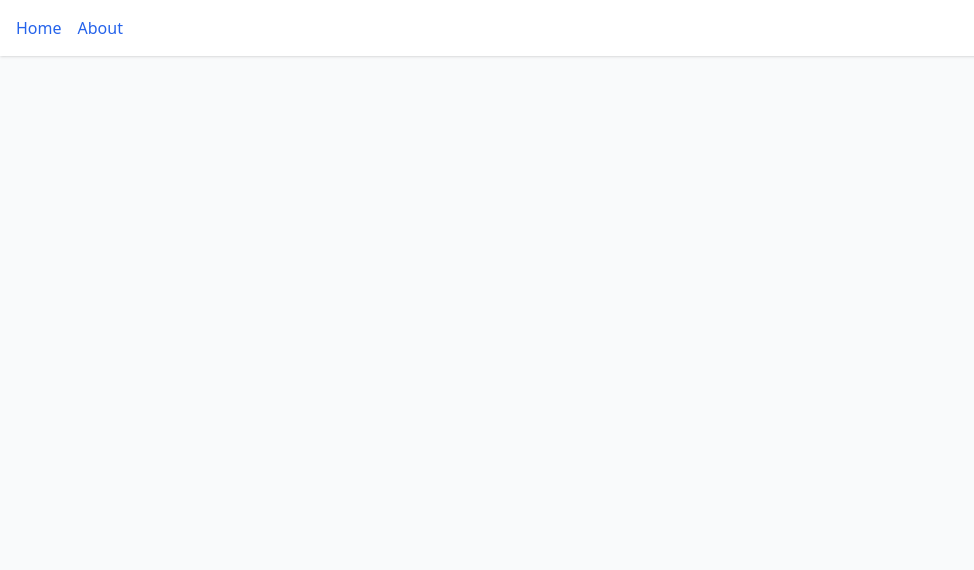
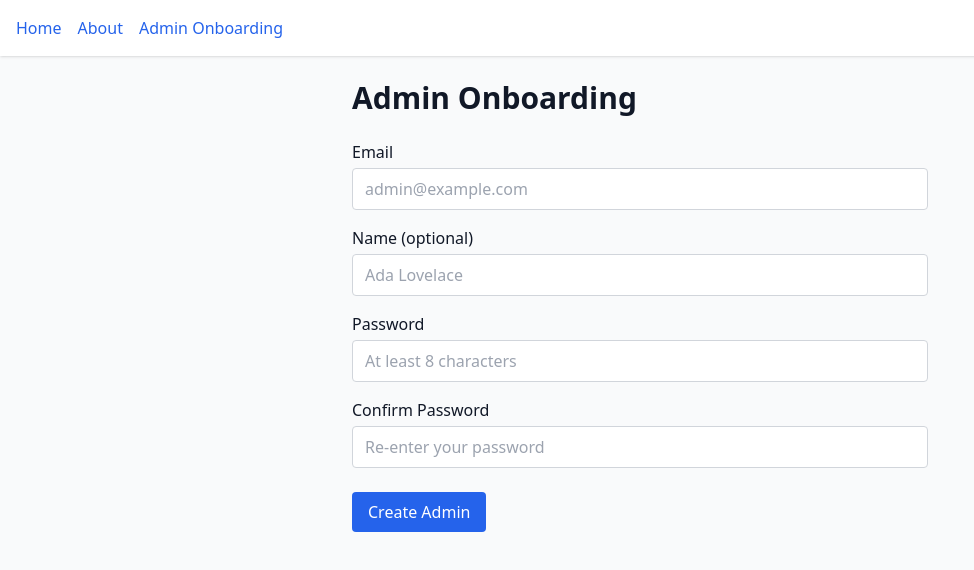
Before and after one commit to bholu-xhawk/xhawk-bholu, a React (Vite) app in the folder apps/web/: page /admin/onboarding in a window 1280 px wide. Before the commit this address had no page. Shown: the top 570 px of the page, without its empty margins (0-974 px from the left). Built offline with nearby package versions, Linux system fonts and the light colour scheme.

Commit message:
XHawk: Add Admin Onboarding UI with stubbed API, routing, and tests

```diff
--- a/apps/web/src/App.jsx
+++ b/apps/web/src/App.jsx
@@ -2,6 +2,7 @@ import React from 'react';
 import { Link, Routes, Route } from 'react-router-dom';
 import Home from './pages/Home.jsx';
 import About from './pages/About.jsx';
+import AdminOnboarding from './pages/AdminOnboarding.jsx';
 
 export default function App() {
   return (
@@ -14,12 +15,16 @@ export default function App() {
           <li>
             <Link className="text-blue-600 hover:underline" to="/about">About</Link>
           </li>
+          <li>
+            <Link className="text-blue-600 hover:underline" to="/admin/onboarding">Admin Onboarding</Link>
+          </li>
         </ul>
       </nav>
       <main className="p-6">
         <Routes>
           <Route path="/" element={<Home />} />
           <Route path="/about" element={<About />} />
+          <Route path="/admin/onboarding" element={<AdminOnboarding />} />
         </Routes>
       </main>
     </div>
--- /dev/null
+++ b/apps/web/src/mocks/adminApi.js
@@ -0,0 +1,72 @@
+/*
+ * Stubbed Admin API client for the web app.
+ *
+ * This module intentionally isolates the API surface so it can be swapped
+ * to a real network client when backend role support and client auth exist.
+ *
+ * To replace with a real implementation in the future:
+ * - Export the same `createAdmin(payload[, options])` function below.
+ * - Use `fetch` (or your HTTP client of choice) to call a backend endpoint
+ *   such as POST /api/admins or POST /api/users with role=admin.
+ * - Thread an auth token when available, e.g.:
+ *     fetch('/api/admins', {
+ *       method: 'POST',
+ *       headers: {
+ *         'Content-Type': 'application/json',
+ *         'Authorization': `Bearer ${token}`,
+ *       },
+ *       body: JSON.stringify(payload),
+ *     })
+ *
+ * Keep the return value shape consistent where possible to avoid UI churn.
+ */
+
+/**
+ * Simulate network latency.
+ * @param {number} ms
+ * @returns {Promise<void>}
+ */
+function delay(ms) {
+  return new Promise((resolve) => setTimeout(resolve, ms));
+}
+
+/**
+ * Create an admin user (stubbed).
+ *
+ * @param {{ email: string, name?: string|null, password: string }} payload
+ * @returns {Promise<{ id: string, email: string, name: string|null, role: 'admin', createdAt: string }>}
+ */
+export async function createAdmin(payload) {
+  const { email, name = null, password } = payload || {};
+
+  // Minimal client-side sanity; the page performs validation but guard here too.
+  if (!email || !password) {
+    throw new Error('Missing required fields');
+  }
+
+  // Simulate network latency
+  await delay(400);
+
+  // Deterministic failure hooks to exercise error paths during tests/manual QA
+  const shouldFail =
+    (typeof email === 'string' && email.toLowerCase().includes('fail')) ||
+    password === 'rejectme';
+
+  if (shouldFail) {
+    const err = new Error('Failed to create admin');
+    err.code = 'CREATE_ADMIN_FAILED';
+    throw err;
+  }
+
+  // Synthesize an id and echo key fields
+  const idSuffix = Math.random().toString(36).slice(2, 8);
+  const response = {
+    id: `adm_${Date.now().toString(36)}_${idSuffix}`,
+    email,
+    name: name ?? null,
+    role: 'admin',
+    createdAt: new Date().toISOString(),
+  };
+
+  return response;
+}
--- /dev/null
+++ b/apps/web/src/pages/AdminOnboarding.jsx
@@ -0,0 +1,178 @@
+import React, { useState } from 'react';
+import { createAdmin as createAdminApi } from '../mocks/adminApi.js';
+
+export default function AdminOnboarding() {
+  const [form, setForm] = useState({
+    email: '',
+    name: '',
+    password: '',
+    confirmPassword: '',
+  });
+  const [errors, setErrors] = useState({});
+  const [isSubmitting, setIsSubmitting] = useState(false);
+  const [submissionError, setSubmissionError] = useState('');
+  const [successMessage, setSuccessMessage] = useState('');
+
+  const onChange = (e) => {
+    const { name, value } = e.target;
+    setForm((f) => ({ ...f, [name]: value }));
+  };
+
+  function validate(values) {
+    const errs = {};
+    // Email required and format check (simple regex)
+    if (!values.email) {
+      errs.email = 'Email is required';
+    } else {
+      const emailRe = /^[^\s@]+@[^\s@]+\.[^\s@]+$/;
+      if (!emailRe.test(values.email)) {
+        errs.email = 'Enter a valid email address';
+      }
+    }
+
+    // Password min length
+    if (!values.password) {
+      errs.password = 'Password is required';
+    } else if (values.password.length < 8) {
+      errs.password = 'Password must be at least 8 characters';
+    }
+
+    // Confirm password matches
+    if (!values.confirmPassword) {
+      errs.confirmPassword = 'Please confirm your password';
+    } else if (values.password && values.confirmPassword !== values.password) {
+      errs.confirmPassword = 'Passwords do not match';
+    }
+
+    return errs;
+  }
+
+  async function onSubmit(e) {
+    e.preventDefault();
+    setSuccessMessage('');
+    setSubmissionError('');
+
+    const v = validate(form);
+    setErrors(v);
+    if (Object.keys(v).length > 0) return;
+
+    setIsSubmitting(true);
+    try {
+      const payload = { email: form.email, name: form.name || null, password: form.password };
+      const res = await createAdminApi(payload);
+      setSuccessMessage(`Admin created successfully for ${res.email}`);
+      // reset form
+      setForm({ email: '', name: '', password: '', confirmPassword: '' });
+      setErrors({});
+    } catch (err) {
+      setSubmissionError('Something went wrong while creating the admin. Please try again.');
+    } finally {
+      setIsSubmitting(false);
+    }
+  }
+
+  return (
+    <section className="max-w-xl mx-auto">
+      <h1 className="text-3xl font-bold mb-6">Admin Onboarding</h1>
+
+      {successMessage ? (
+        <div className="mb-4 p-3 rounded border border-green-200 bg-green-50 text-green-800" role="status">
+          {successMessage}
+        </div>
+      ) : null}
+
+      {/* Validation summary for accessibility */}
+      {Object.keys(errors).length > 0 && (
+        <div className="mb-4 p-3 rounded border border-red-200 bg-red-50 text-red-700" role="alert" aria-live="assertive">
+          Please fix the errors below.
+        </div>
+      )}
+
+      {submissionError ? (
+        <div className="mb-4 p-3 rounded border border-red-200 bg-red-50 text-red-700" role="alert">
+          {submissionError}
+        </div>
+      ) : null}
+
+      <form onSubmit={onSubmit} noValidate>
+        <div className="mb-4">
+          <label htmlFor="email" className="block font-medium mb-1">Email</label>
+          <input
+            id="email"
+            name="email"
+            type="email"
+            value={form.email}
+            onChange={onChange}
+            aria-invalid={Boolean(errors.email)}
+            aria-describedby={errors.email ? 'email-error' : undefined}
+            className={`w-full rounded border px-3 py-2 focus:outline-none focus:ring ${errors.email ? 'border-red-500' : 'border-gray-300'}`}
+            placeholder="admin@example.com"
+            required
+          />
+          {errors.email && (
+            <p id="email-error" className="mt-1 text-sm text-red-600">{errors.email}</p>
+          )}
+        </div>
+
+        <div className="mb-4">
+          <label htmlFor="name" className="block font-medium mb-1">Name (optional)</label>
+          <input
+            id="name"
+            name="name"
+            type="text"
+            value={form.name}
+            onChange={onChange}
+            className="w-full rounded border border-gray-300 px-3 py-2 focus:outline-none focus:ring"
+            placeholder="Ada Lovelace"
+          />
+        </div>
+
+        <div className="mb-4">
+          <label htmlFor="password" className="block font-medium mb-1">Password</label>
+          <input
+            id="password"
+            name="password"
+            type="password"
+            value={form.password}
+            onChange={onChange}
+            aria-invalid={Boolean(errors.password)}
+            aria-describedby={errors.password ? 'password-error' : undefined}
+            className={`w-full rounded border px-3 py-2 focus:outline-none focus:ring ${errors.password ? 'border-red-500' : 'border-gray-300'}`}
+            placeholder="At least 8 characters"
+            required
+          />
+          {errors.password && (
+            <p id="password-error" className="mt-1 text-sm text-red-600">{errors.password}</p>
+          )}
+        </div>
+
+        <div className="mb-6">
+          <label htmlFor="confirmPassword" className="block font-medium mb-1">Confirm Password</label>
+          <input
+            id="confirmPassword"
+            name="confirmPassword"
+            type="password"
+            value={form.confirmPassword}
+            onChange={onChange}
+            aria-invalid={Boolean(errors.confirmPassword)}
+            aria-describedby={errors.confirmPassword ? 'confirmPassword-error' : undefined}
+            className={`w-full rounded border px-3 py-2 focus:outline-none focus:ring ${errors.confirmPassword ? 'border-red-500' : 'border-gray-300'}`}
+            placeholder="Re-enter your password"
+            required
+          />
+          {errors.confirmPassword && (
+            <p id="confirmPassword-error" className="mt-1 text-sm text-red-600">{errors.confirmPassword}</p>
+          )}
+        </div>
+
+        <button
+          type="submit"
+          disabled={isSubmitting}
+          className={`inline-flex items-center rounded bg-blue-600 px-4 py-2 text-white hover:bg-blue-700 disabled:opacity-50`}
+        >
+          {isSubmitting ? 'Creating...' : 'Create Admin'}
+        </button>
+      </form>
+    </section>
+  );
+}
```
Also changed, not shown: 2 other files (tests, documents, lock files or other folders).
